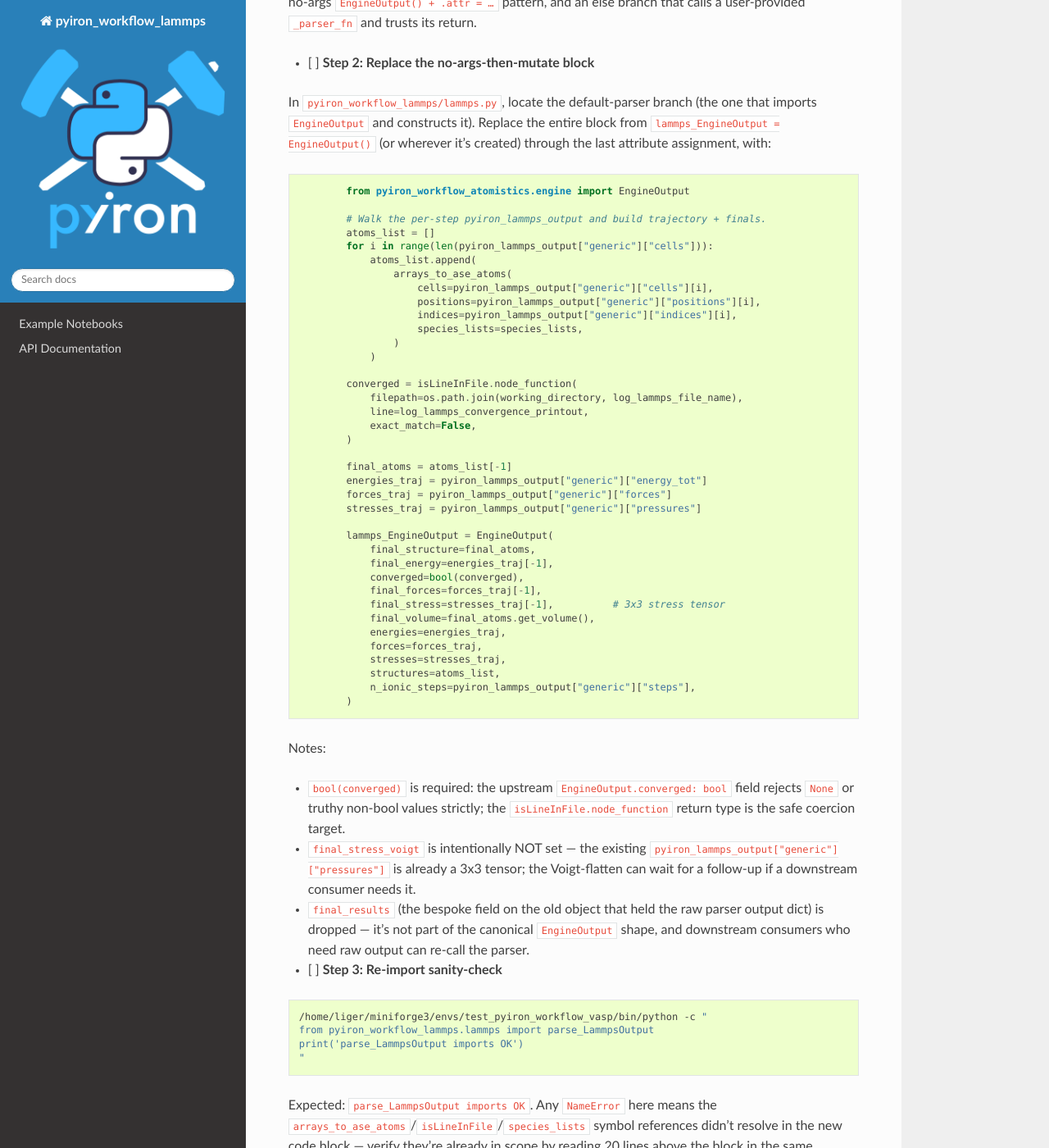
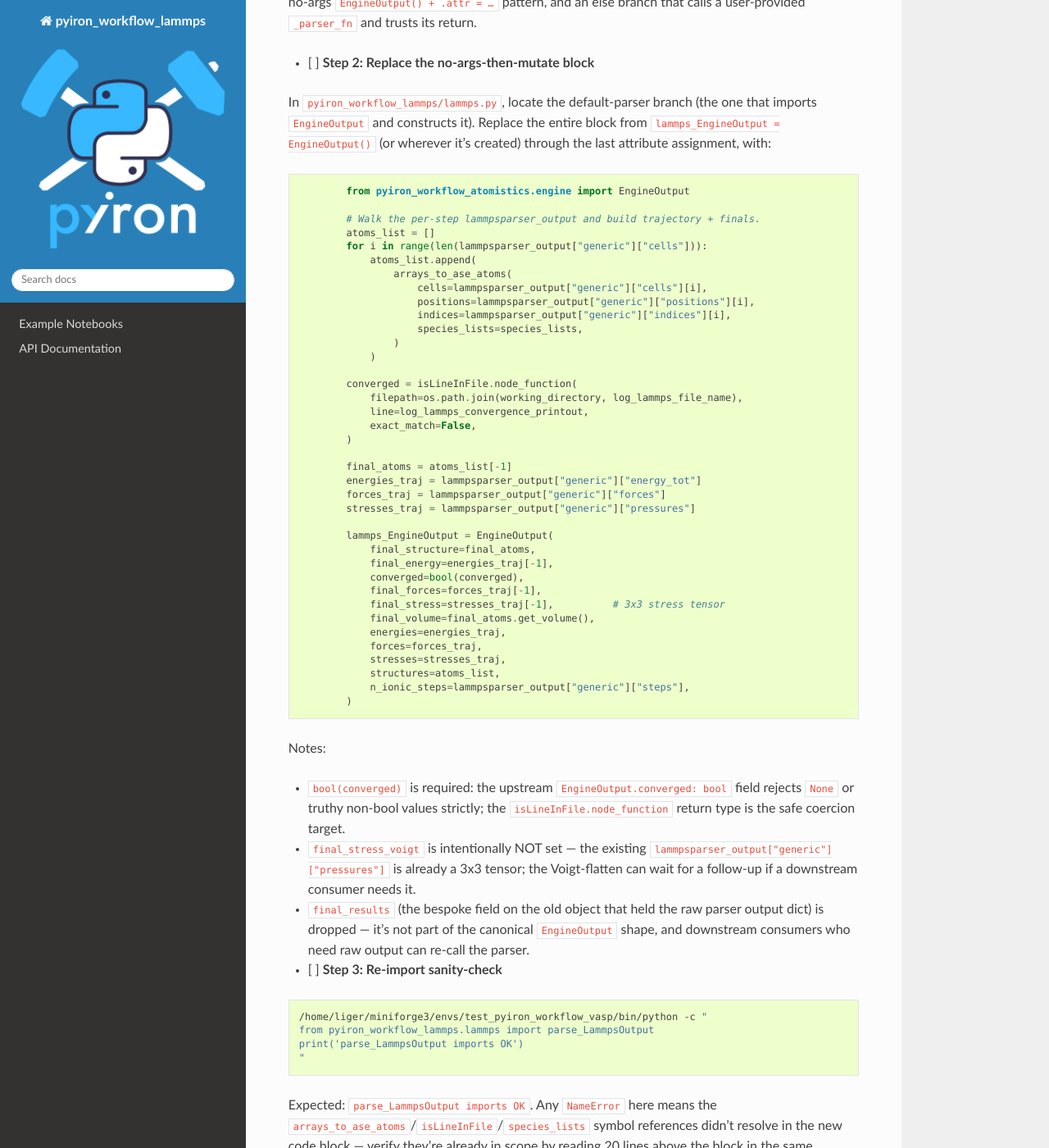
Before and after one commit to pyiron/pyiron_workflow_lammps, a Sphinx documentation site: the page built from docs/design/plans/2026-05-12-engine-protocol-migration.md, in a window 1280 px wide and 1400 px high, scrolled down 8669 px. Shown: the whole window at 82% size. Built offline with Sphinx 7.4.7 and the Read the Docs theme 3.1.0, drawn with Linux system fonts in a browser that asks for light colours; some of the changed text lies outside the part shown.

Commit message:
Migrate from `pyiron_lammps` to `lammpsparser` (#61)
* rename pyiron_lammps to lammpsparser throughout

* Update dependencies in pyproject.toml

Replaced 'pyiron-lammps' dependency with 'lammpsparser'.

---------

Co-authored-by: copilot-swe-agent[bot] <198982749+Copilot@users.noreply.github.com>
Co-authored-by: Jan Janssen <jan-janssen@users.noreply.github.com>

````diff
--- a/docs/design/plans/2026-05-12-engine-protocol-migration.md
+++ b/docs/design/plans/2026-05-12-engine-protocol-migration.md
@@ -364,14 +364,14 @@ In `pyiron_workflow_lammps/lammps.py`, locate the default-parser branch (the one
 ```python
         from pyiron_workflow_atomistics.engine import EngineOutput
 
-        # Walk the per-step pyiron_lammps_output and build trajectory + finals.
+        # Walk the per-step lammpsparser_output and build trajectory + finals.
         atoms_list = []
-        for i in range(len(pyiron_lammps_output["generic"]["cells"])):
+        for i in range(len(lammpsparser_output["generic"]["cells"])):
             atoms_list.append(
                 arrays_to_ase_atoms(
-                    cells=pyiron_lammps_output["generic"]["cells"][i],
-                    positions=pyiron_lammps_output["generic"]["positions"][i],
-                    indices=pyiron_lammps_output["generic"]["indices"][i],
+                    cells=lammpsparser_output["generic"]["cells"][i],
+                    positions=lammpsparser_output["generic"]["positions"][i],
+                    indices=lammpsparser_output["generic"]["indices"][i],
                     species_lists=species_lists,
                 )
             )
@@ -383,9 +383,9 @@ In `pyiron_workflow_lammps/lammps.py`, locate the default-parser branch (the one
         )
 
         final_atoms = atoms_list[-1]
-        energies_traj = pyiron_lammps_output["generic"]["energy_tot"]
-        forces_traj = pyiron_lammps_output["generic"]["forces"]
-        stresses_traj = pyiron_lammps_output["generic"]["pressures"]
+        energies_traj = lammpsparser_output["generic"]["energy_tot"]
+        forces_traj = lammpsparser_output["generic"]["forces"]
+        stresses_traj = lammpsparser_output["generic"]["pressures"]
 
         lammps_EngineOutput = EngineOutput(
             final_structure=final_atoms,
@@ -398,13 +398,13 @@ In `pyiron_workflow_lammps/lammps.py`, locate the default-parser branch (the one
             forces=forces_traj,
             stresses=stresses_traj,
             structures=atoms_list,
-            n_ionic_steps=pyiron_lammps_output["generic"]["steps"],
+            n_ionic_steps=lammpsparser_output["generic"]["steps"],
         )
 ```
 
 Notes:
 - `bool(converged)` is required: the upstream `EngineOutput.converged: bool` field rejects `None` or truthy non-bool values strictly; the `isLineInFile.node_function` return type is the safe coercion target.
-- `final_stress_voigt` is intentionally NOT set — the existing `pyiron_lammps_output["generic"]["pressures"]` is already a 3x3 tensor; the Voigt-flatten can wait for a follow-up if a downstream consumer needs it.
+- `final_stress_voigt` is intentionally NOT set — the existing `lammpsparser_output["generic"]["pressures"]` is already a 3x3 tensor; the Voigt-flatten can wait for a follow-up if a downstream consumer needs it.
 - `final_results` (the bespoke field on the old object that held the raw parser output dict) is dropped — it's not part of the canonical `EngineOutput` shape, and downstream consumers who need raw output can re-call the parser.
 
 - [ ] **Step 3: Re-import sanity-check**
@@ -435,7 +435,7 @@ git commit -m "feat(engine): return EngineOutput dataclass from parser
 parse_LammpsOutput now constructs the upstream
 pyiron_workflow_atomistics.engine.EngineOutput @dataclass with its
 three required fields (final_structure, final_energy, converged) and
-the relevant optional fields populated from pyiron_lammps_output.
+the relevant optional fields populated from lammpsparser_output.
 The no-args-then-mutate pattern is gone — the new strict @dataclass
 upstream rejects it.
 
@@ -609,7 +609,7 @@ dependencies:
   - ase=3.28.0
   - pymatgen=2026.5.4
   - pyiron_workflow=0.15.6
-  - pyiron_lammps=0.4.6
+  - lammpsparser=0.4.6
   - pandas=3.0.2
   - scipy=1.17.1
   - matplotlib=3.10.9
@@ -638,7 +638,7 @@ dependencies:
   - ase=3.28.0
   - pymatgen=2026.5.4
   - pyiron_workflow=0.15.6
-  - pyiron_lammps=0.4.6
+  - lammpsparser=0.4.6
   - pandas=3.0.2
   - scipy=1.17.1
   - matplotlib=3.10.9
--- a/docs/environment.yml
+++ b/docs/environment.yml
@@ -13,7 +13,7 @@ dependencies:
 - ase=3.27.0
 - pymatgen=2026.5.4
 - pyiron_workflow=0.15.6
-- pyiron_lammps=0.5.4
+- lammpsparser=0.0.7
 - pandas=3.0.0
 - scipy=1.17.0
 - matplotlib=3.10.9
--- a/pyproject.toml
+++ b/pyproject.toml
@@ -36,7 +36,7 @@ dependencies = [
     "scikit-learn==1.8.0",
     "lz-GB-code==0.1.0",
     "tqdm==4.67.3",
-    "pyiron-lammps==0.5.4",
+    "lammpsparser==0.0.7",
 ]
 dynamic = ["version"]
 authors = [
````
Also changed, not shown: README.md (+1 -1 lines), 5 other files.
